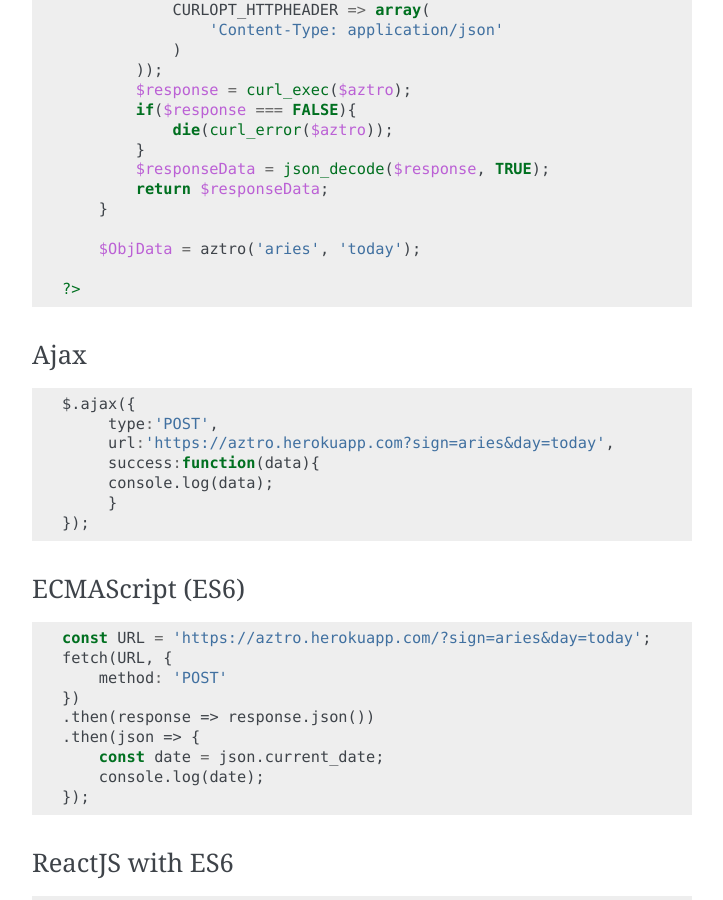
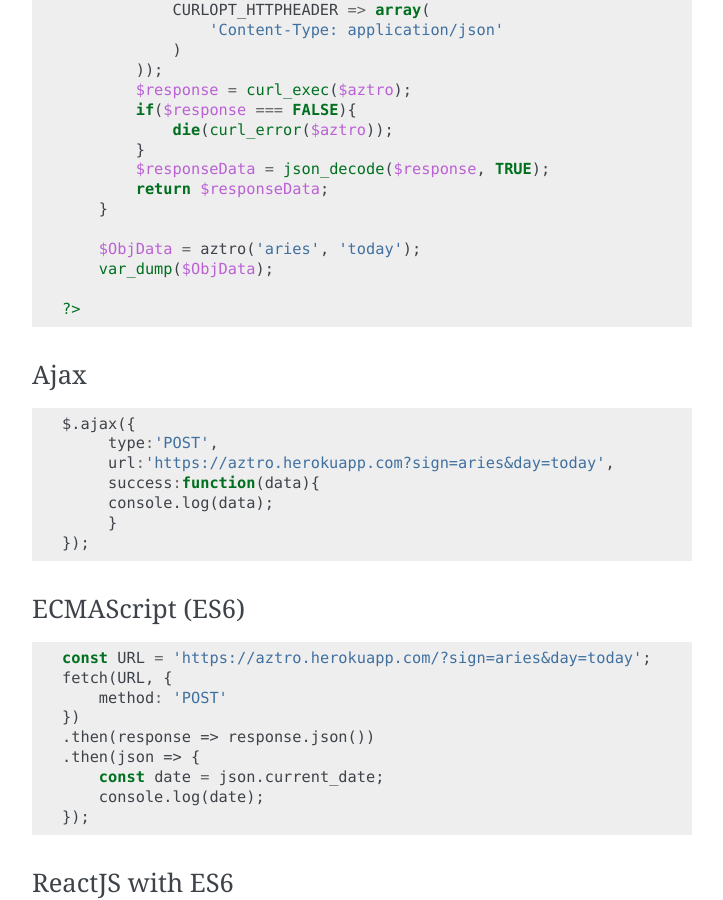
Before and after one commit to sameerkumar18/aztro, a Sphinx documentation site: the page built from docs/source/index.rst, in a window 1280 px wide and 900 px high, scrolled down 2528 px. Shown: the whole window, without its empty margins (388-1111 px from the left). Built offline with Sphinx 7.4.7, drawn with Linux system fonts in a browser that asks for light colours.

Commit message:
PHP Example updated

```diff
--- a/README.rst
+++ b/README.rst
@@ -122,6 +122,7 @@ PHP
         }
 
         $ObjData = aztro('aries', 'today');
+        var_dump($ObjData);
 
     ?>
 
--- a/docs/source/index.rst
+++ b/docs/source/index.rst
@@ -131,6 +131,7 @@ PHP
         }
 
         $ObjData = aztro('aries', 'today');
+        var_dump($ObjData);
 
     ?>
 
```
